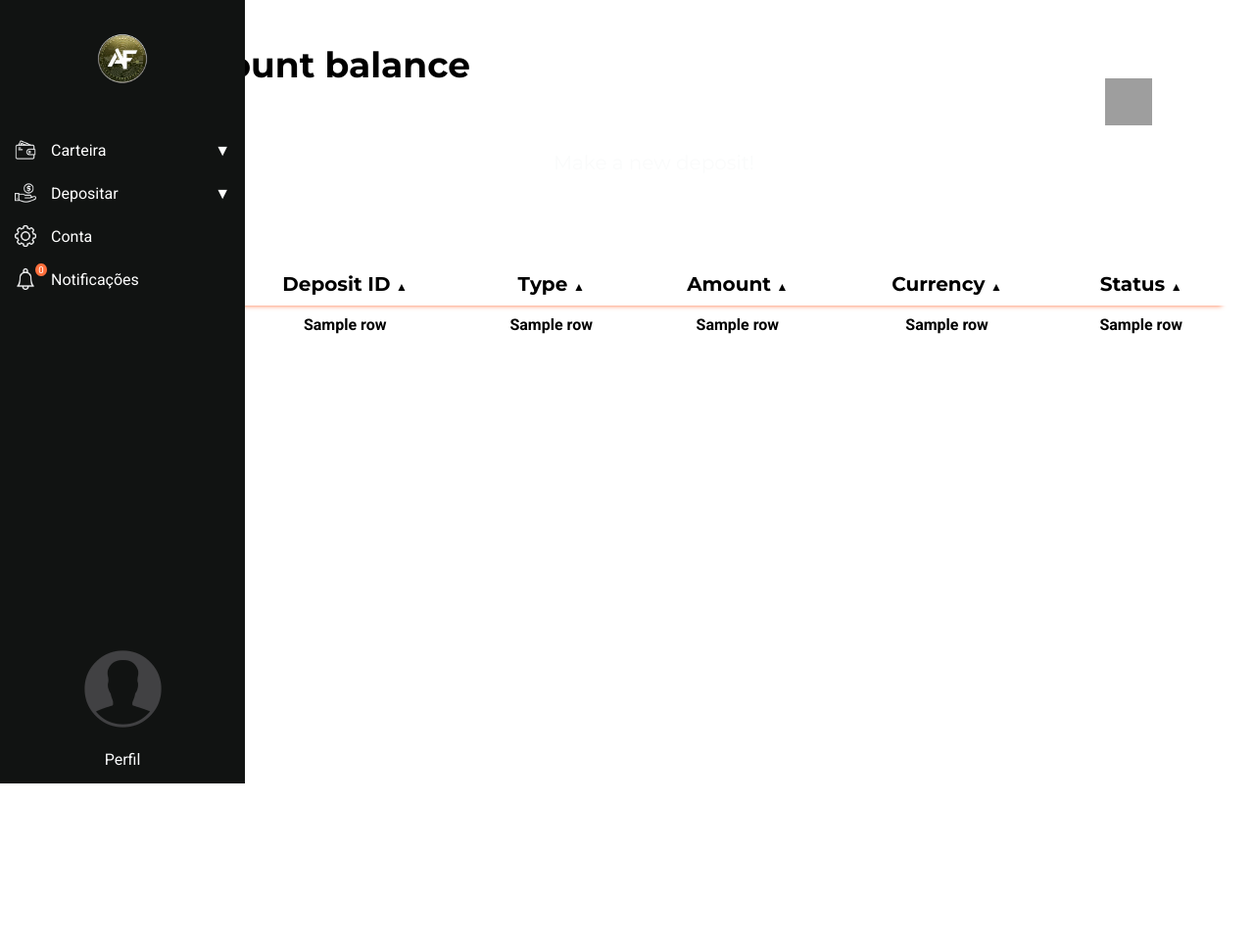
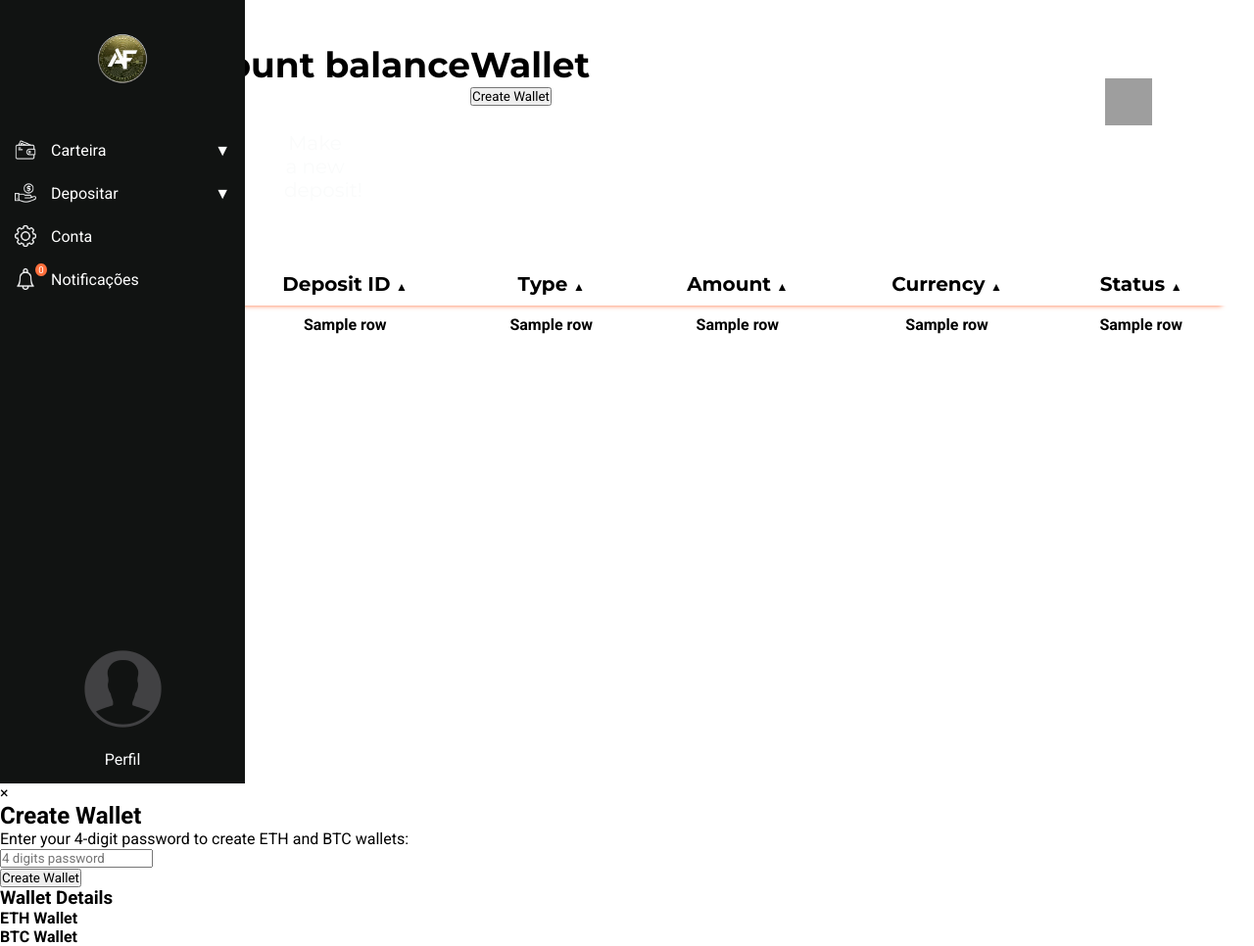
Before and after one commit to AngeloPV/CS50, a Flask app: template src/finalProject/templates/my_deposits.html in a window 1280 px wide. Shown: the whole page at 98% size. Before the commit the page ends 800 px from the top, so only its background shows below. Run offline with Flask 3, Linux system fonts and the light colour scheme; the template is opened without the code that fills it: most values are stand-ins (such as "Sample title", 1, 10 or a date in 2020); grey boxes are pictures that could not be loaded.

Commit message:
Update my_deposits.html

```diff
--- a/src/finalProject/templates/my_deposits.html
+++ b/src/finalProject/templates/my_deposits.html
@@ -3,8 +3,6 @@
 <head>
     <link rel="stylesheet" type="text/css" href="{{ url_for('static', filename='css/style_my_deposits.css') }}">
     <script src="{{ url_for('static', filename='js/my_deposits.js') }}" defer></script>
-
-
 
     <meta charset="UTF-8">
     <meta name="viewport" content="width=device-width, initial-scale=1.0">
@@ -20,14 +18,19 @@
                 <h3 class="main-balance-value">
                     <span class="balance-text-mask">$**</span> <!-- Valor oculto (inicial) -->
                     <span class="real-balance">${{ '%.2f' % session['balance'] }}</span>
+                    <img class="eye-icon" alt="toggle balance visibility" onclick="toggleBalance()"
+                    src="{{ url_for('static', filename='images/balance_popup/close_eye_' + session['theme'] + '.png') }}">
                 </h3>
+
+                <button class="deposit-button" onclick="window.location.href='/deposit/index'">Make a new deposit!</button>
             </div>
+            <div class="wallet-content">
+                <h2 class="main-balance-title">Wallet</h2>
 
-            <img class="eye-icon" alt="toggle balance visibility" onclick="toggleBalance()"
-            src="{{ url_for('static', filename='images/balance_popup/close_eye_' + session['theme'] + '.png') }}">
+                <button class="wallet-button">Create Wallet</button>
+            </div>
         </div>
-        <button class="deposit-button" onclick="window.location.href='/deposit/index'">Make a new deposit!</button>
-        </main>
+    </main>
 
     <main class="main-table">
         <table>
@@ -60,6 +63,36 @@
         </table>
     </main>
 
+    <!-- Modal -->
+    <div id="walletModal" class="modal">
+        <div class="modal-content">
+            <span id="closeModalBtn" class="close_modal">&times;</span>
+            <form method="post" class="content_verify">
+                <h2>Create Wallet</h2>
+                <div class="container-input">
+                    <p>Enter your 4-digit password to create ETH and BTC wallets:</p>
+                    <input id="4_digits_password" class="input-field" autocomplete="off" name="4_digits_password"
+                    placeholder="4 digits password" type="password" value="" maxlength="4"
+                    pattern="\d{4}">
+                </div>
+                <input type="submit" value="Create Wallet" class="submit-input">
+            </form>
+            <div id="walletInfo" class="hidden">
+                <h3>Wallet Details</h3>
+                <div class="wallet-columns">
+                    <div class="wallet-column">
+                        <h4>ETH Wallet</h4>
+                        <p id="ethWalletAddress"></p>
+                    </div>
+                    <div class="wallet-column">
+                        <h4>BTC Wallet</h4>
+                        <p id="btcWalletAddress"></p>
+                    </div>
+                </div>
+            </div>
+        </div>
+    </div>
+
     <script>
         function toggleBalance() {
             const balanceTextMask = document.querySelector('.balance-text-mask');
@@ -79,6 +112,29 @@
             }
         }
 
+        document.addEventListener("DOMContentLoaded", () => {
+            const button = document.querySelector(".wallet-button");
+            const modal = document.getElementById("walletModal");
+            const closeModalBtn = document.getElementById("closeModalBtn");
+
+            // Abrir modal
+            button.addEventListener("click", () => {
+                modal.style.display = "flex";
+            });
+
+            // Fechar modal ao clicar no botão de fechar
+            closeModalBtn.addEventListener("click", () => {
+                modal.style.display = "none";
+            });
+
+            // Fechar modal ao clicar fora do conteúdo do modal
+            window.addEventListener("click", (event) => {
+                if (event.target === modal) {
+                    modal.style.display = "none";
+                }
+            });
+        });
+
         document.addEventListener("DOMContentLoaded", toggleBalance);
     </script>
 </body>
```
